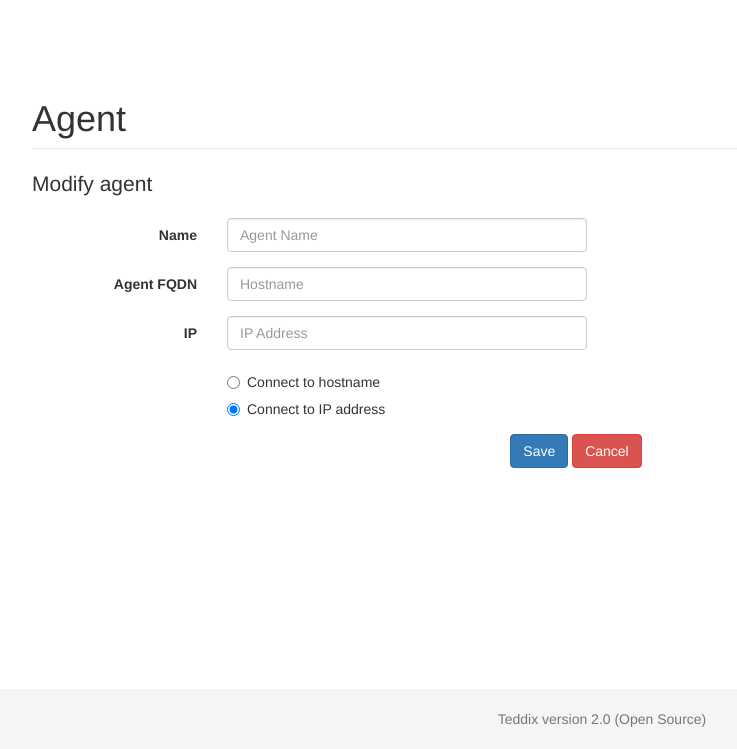
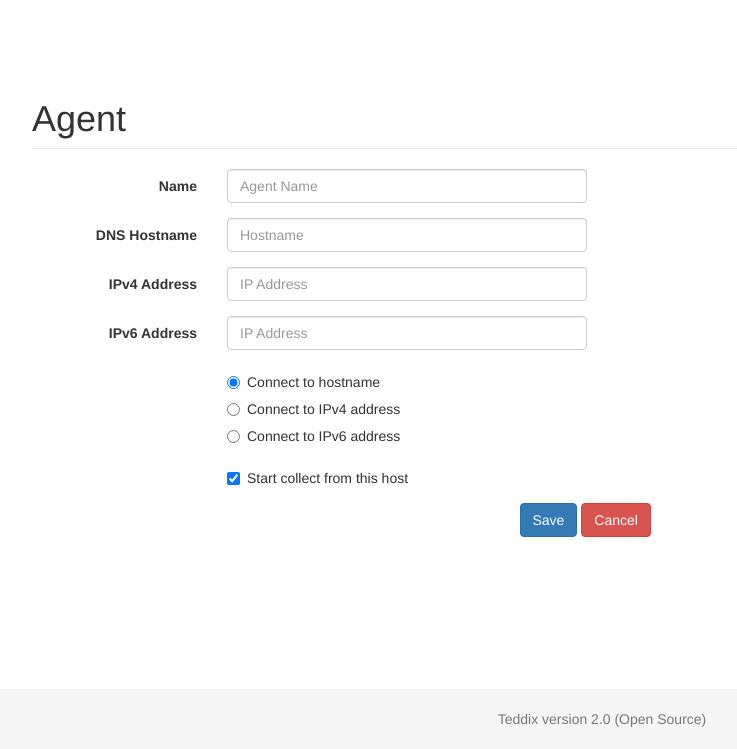
Before and after one commit to spdfire/teddix, a Django app: template teddix-web/src/teddixweb/templates/hosts/agent_edit.html in a window 1280 px wide. Shown: the part 51-800 px from the top of the page, without its empty margins (38-775 px from the left). Run offline with Django 3.2, Linux system fonts and the light colour scheme; the template is opened without the code that fills it, so the values that code supplies are empty; parts of the project's set-up code (start-up, migrations or seed data) failed here and were passed over; some libraries are stand-ins or nearby versions.

Commit message:
page for adding,changing agent.

```diff
--- a/teddix-web/src/teddixweb/templates/hosts/agent_edit.html
+++ b/teddix-web/src/teddixweb/templates/hosts/agent_edit.html
@@ -4,10 +4,23 @@
 
 {% block content %}
       <h1 class="page-header">Agent</h1>
+
+      {% if action == "new" %}
+      <p class="lead">New agent</p>
+      {% endif%}
+      {% if action == "edit" %}
       <p class="lead">Modify agent {{ agent_name }}</p>
+      {% endif%}
       <p>
       <form class="form-horizontal"  method="get" action="{% url teddixweb.views.agents_view %}">
         {% csrf_token %}
+        {% if action == "new" %}
+        <div style='display:none'><input type='hidden' name='action' value='new2' /></div>
+        {% endif%}
+        {% if action == "edit" %}
+        <div style='display:none'><input type='hidden' name='action' value='edit2' /></div>
+        <div style='display:none'><input type='hidden' name='agent_id' value='{{ agent_id }}' /></div>
+        {% endif%}
         <div class="form-group">
           <label for="agent_name" class="col-sm-2 control-label">Name</label>
           <div class="col-sm-4">
@@ -15,15 +28,21 @@
           </div>
         </div>
         <div class="form-group">
-          <label for="agent_name" class="col-sm-2 control-label">Agent FQDN</label>
+          <label for="agent_name" class="col-sm-2 control-label">DNS Hostname</label>
           <div class="col-sm-4">
-            <input type="text" class="form-control" name="agent_hostname" id="agent_hostname" value="{{ agent_fqdn }}" placeholder="Hostname">
+            <input type="text" class="form-control" name="agent_hostname" id="agent_hostname" value="{{ agent_hostname }}" placeholder="Hostname">
           </div>
         </div>
         <div class="form-group">
-          <label for="agent_ip" class="col-sm-2 control-label">IP</label>
+          <label for="agent_ipv4" class="col-sm-2 control-label">IPv4 Address</label>
           <div class="col-sm-4">
-            <input type="text" class="form-control" name="agent_ip" id="agent_ip" value="{{ agent_ip }}" placeholder="IP Address">
+            <input type="text" class="form-control" name="agent_ipv4" id="agent_ipv4" value="{{ agent_ipv4 }}" placeholder="IP Address">
+          </div>
+        </div>
+        <div class="form-group">
+          <label for="agent_ipv6" class="col-sm-2 control-label">IPv6 Address</label>
+          <div class="col-sm-4">
+            <input type="text" class="form-control" name="agent_ipv6" id="agent_ipv6" value="{{ agent_ipv6 }}" placeholder="IP Address">
           </div>
         </div>
         <div class="form-group">
@@ -35,10 +54,23 @@
             </div>
             <div class="radio">
               <label>
-                <input type="radio" name="agent_resolving" value="ip" checked> Connect to IP address
+                <input type="radio" name="agent_resolving" value="ipv4" > Connect to IPv4 address
+              </label>
+            </div>
+            <div class="radio">
+              <label>
+                <input type="radio" name="agent_resolving" value="ipv6" > Connect to IPv6 address
               </label>
             </div>
           </div>
+        </div>
+        <div class="form-group">
+          <div class="col-sm-offset-2 col-sm-10">
+            <div class="checkbox">
+              <label>
+                <input type="checkbox" name="agent_active" value="yes" checked> Start collect from this host
+              </label>
+            </div>
           </div>
         </div>
         <div class="form-group">
```
Also changed, not shown: teddix-web/src/teddixweb/views.py (+65 -9 lines).
